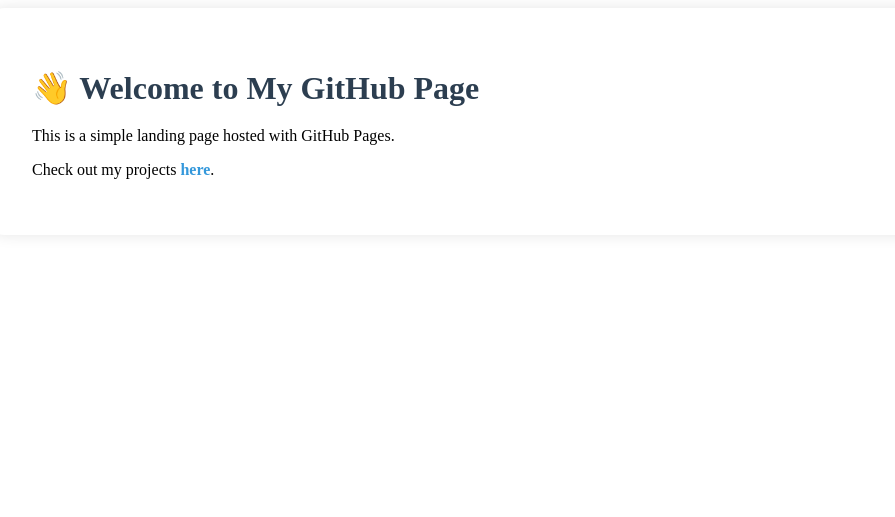
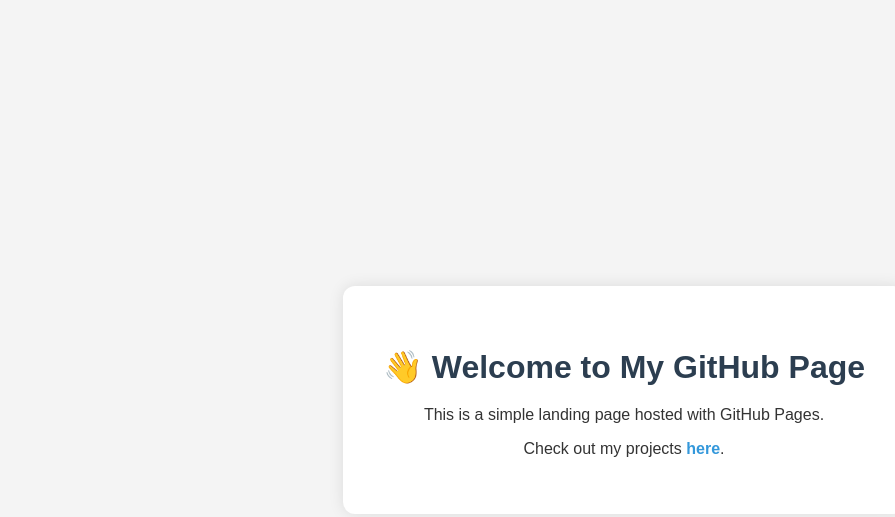
Before and after one commit to AjayMhatale2025/Anti-aging-Market, a plain HTML site: page index.html in a window 1280 px wide. Shown: the whole page, without its empty margins (16-911 px from the left). Drawn offline with Linux system fonts and the light colour scheme.

Commit message:
Update index.html

```diff
--- a/index.html
+++ b/index.html
@@ -1,13 +1,12 @@
 <!DOCTYPE html>
 <html lang="en">
 <head>
-  <meta name="google-site-verification" content="FG56fe4Nbs-B3fyMpTWs2j5XnnjItsgdkxp75fE8DA8" />
   <meta charset="UTF-8" />
   <meta name="viewport" content="width=device-width, initial-scale=1.0" />
   <meta name="description" content="Welcome to my GitHub Page!" />
+  <meta name="google-site-verification" content="FG56fe4Nbs-B3fyMpTWs2j5XnnjItsgdkxp75fE8DA8" />
   <title>My GitHub Page</title>
   <style>
-    <meta name="google-site-verification" content="FG56fe4Nbs-B3fyMpTWs2j5XnnjItsgdkxp75fE8DA8" />
     body {
       font-family: Arial, sans-serif;
       margin: 0;
```
